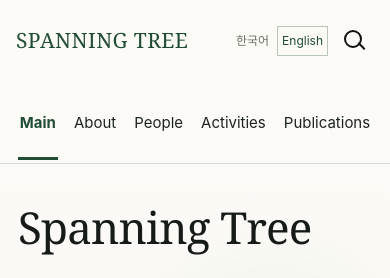
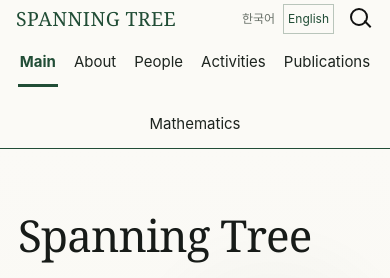
Before and after one commit to SpanningTree-WD/SpanningTree, a React (Vite) app: page / in a window 390 px wide. Shown: the top 278 px of the page. Built offline with nearby package versions, Linux system fonts and the light colour scheme; no server answers.

Commit message:
Keep mobile language navigation in flow and verify original article text

```diff
--- a/src/app/router.tsx
+++ b/src/app/router.tsx
@@ -18,12 +18,11 @@ import { ActivityEditorPage } from '../features/admin/ActivityEditorPage'
 import { MathematicsEditorPage } from '../features/admin/MathematicsEditorPage'
 import { PublicationEditorPage } from '../features/admin/PublicationEditorPage'
 import { SearchPage } from '../features/search/SearchPage'
-import { HomepageEditorPage } from '../features/admin/HomepageEditorPage'
 import { PeopleAdminPage } from '../features/admin/PeopleAdminPage'
 
 export const router = createBrowserRouter([{ path:'/admin', element:<AdminLayout/>, children:[
   {index:true,element:<AdminDashboard/>},
-  {path:'homepage',element:<HomepageEditorPage/>},
+  {path:'homepage',lazy:async () => ({ Component: (await import('../features/admin/HomepageEditorPage')).HomepageEditorPage })},
   {path:'people',element:<PeopleAdminPage/>},
   {path:'activities',element:<AdminListPage type="activities"/>},{path:'activities/new',element:<ActivityEditorPage/>},{path:'activities/:id/edit',element:<ActivityEditorPage/>},
   {path:'mathematics',element:<AdminListPage type="mathematics"/>},{path:'mathematics/new',element:<MathematicsEditorPage/>},{path:'mathematics/:id/edit',element:<MathematicsEditorPage/>},
--- a/src/features/home/HomeHero.css
+++ b/src/features/home/HomeHero.css
@@ -13,3 +13,16 @@
 .homepage-hero .hero-grid { min-width: 0; }
 .admin-sidebar > .language-switch { margin-bottom: 14px; }
 .admin-gate-panel > .language-switch { margin-bottom: 20px; }
+
+/* Keep the navigation in normal flow when language controls share the header. */
+@media (max-width: 1100px) {
+  .site-header .primary-nav { position: static; height: auto; padding: 0; overflow: visible; border: 0; background: transparent; }
+  .site-header .primary-nav a { padding: 12px 2px; }
+  .shell > main { padding-top: 0; }
+}
+@media (max-width: 560px) {
+  .site-header .brand { font-size: clamp(16px, 5vw, 21px); }
+  .site-header .search-icon { width: 32px; flex-shrink: 0; }
+}
+.admin-sidebar .language-switch button { color: #cfdbd2; }
+.admin-sidebar .language-switch button[aria-pressed="true"] { color: #fff; border-color: #82978a; }
```
Also changed, not shown: 1 other file (tests, documents, lock files or other folders).
